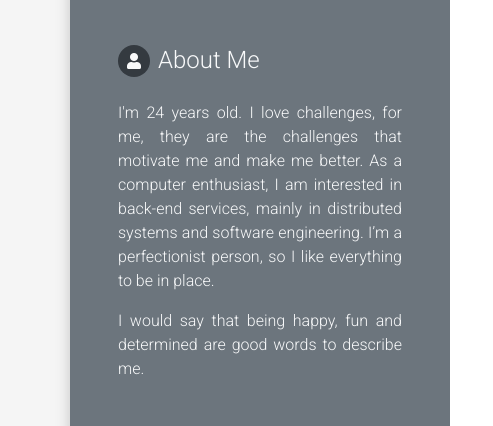
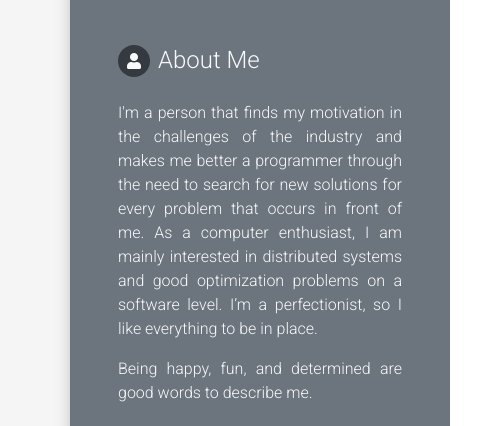
Before and after one commit to jflcarvalho/online-CV, a plain HTML site: page index.html in a window 1280 px wide. Shown: the part 638-1064 px from the top of the page, 0-493 px from the left. Drawn offline with nearby package versions, Linux system fonts and the light colour scheme.

Commit message:
Update description

```diff
--- a/index.html
+++ b/index.html
@@ -73,12 +73,12 @@
                         <i class="fas fa-user rounded-background-icon bg-dark"></i>
                         <h4 class="mb-0 ml-2">About Me</h4>
                     </div>
-                    <p class="text-justify">I'm 24 years old. I love challenges, for me, they are the challenges that
-                        motivate me and make me better. As a computer enthusiast, I am interested in back-end services,
-                        mainly in distributed systems and software engineering. I’m a perfectionist person, so I like
-                        everything to be in place.</p>
-                    <p class="text-justify">I would say that being happy, fun and determined are good words to describe
-                        me.</p>
+                    <p class="text-justify">I'm a person that finds my motivation in the challenges of the industry
+                        and makes me better a programmer through the need to search for new solutions for every
+                        problem that occurs in front of me. As a computer enthusiast, I am mainly interested in
+                        distributed systems and good optimization problems on a software level. I’m a perfectionist,
+                        so I like everything to be in place.</p>
+                    <p class="text-justify">Being happy, fun, and determined are good words to describe me.</p>
                 </div>
 
                 <!-- MEMBER OF -->
```
